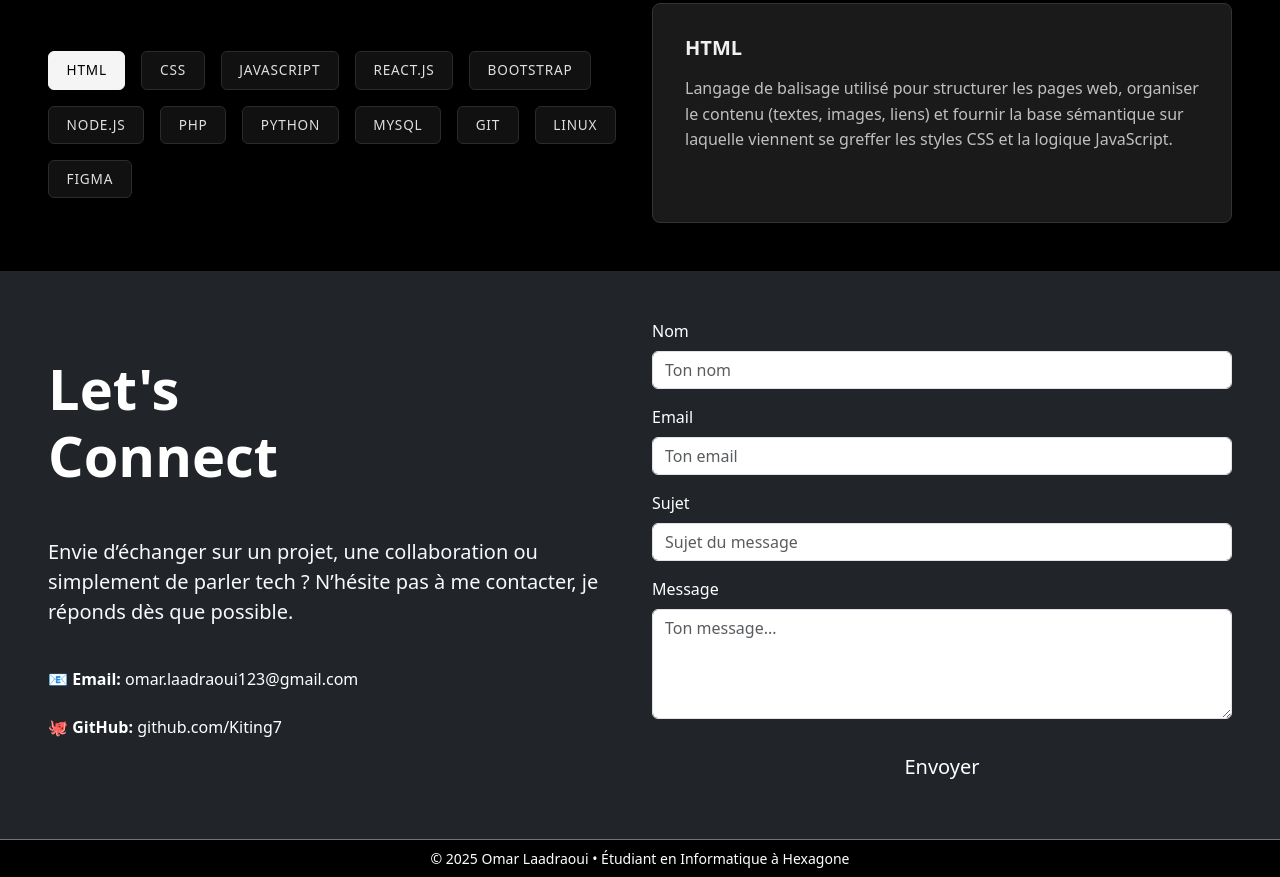
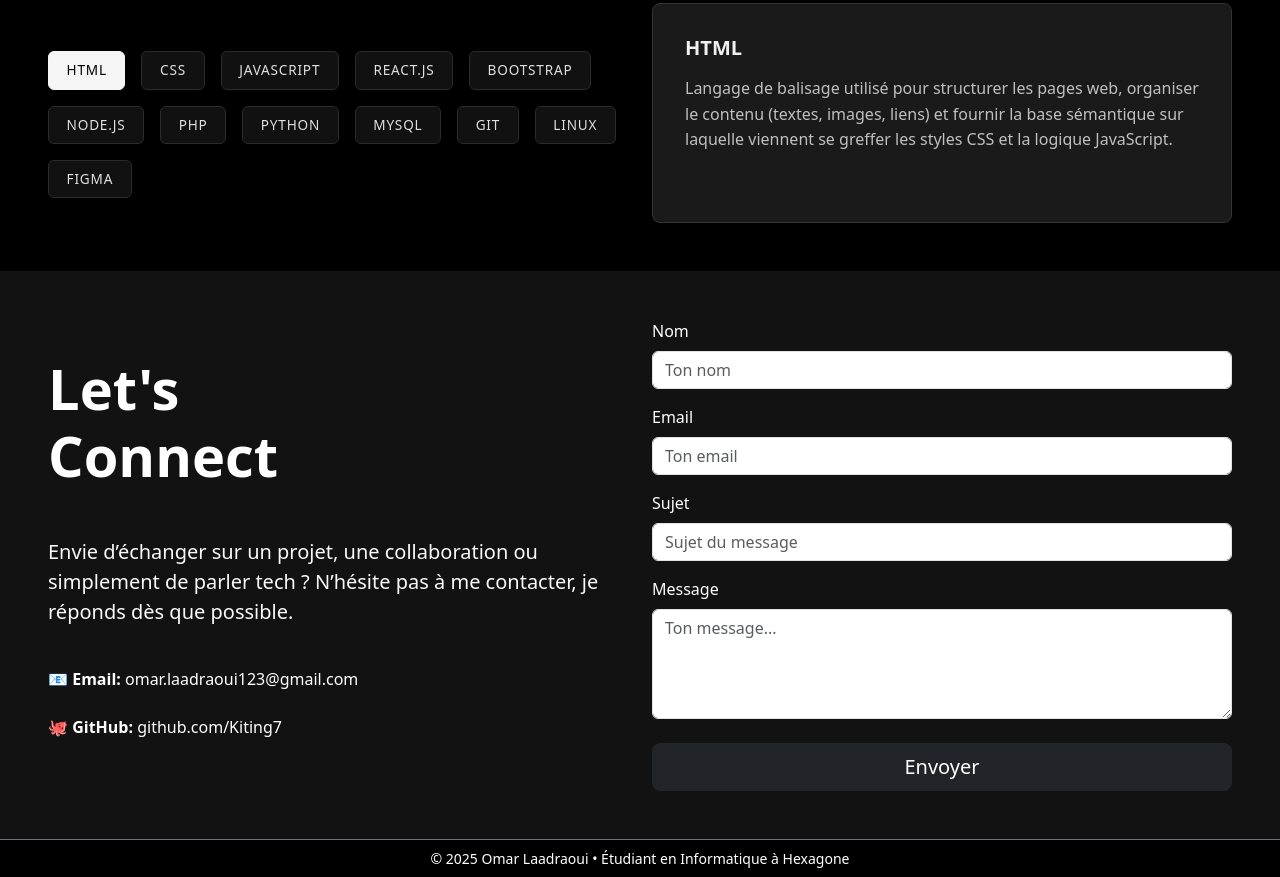
Before and after one commit to Kiting7/Portfolio--, a website: page index.html in a window 1280 px wide. Shown: the part 2944-3821 px from the top of the page. Drawn offline with nearby package versions, Linux system fonts and the light colour scheme.

Commit message:
Update index.html

```diff
--- a/index.html
+++ b/index.html
@@ -296,7 +296,7 @@
 
 
     <!-- Section contact-->
-    <section id="contact" class="py-5 text-white bg-dark">
+    <section id="contact" class="py-5 text-white">
         <div class="container-fluid px-5">
             <div class="row">
                 <div class="col-lg-6 mb-5 mb-lg-0 d-flex flex-column justify-content-center">
```
